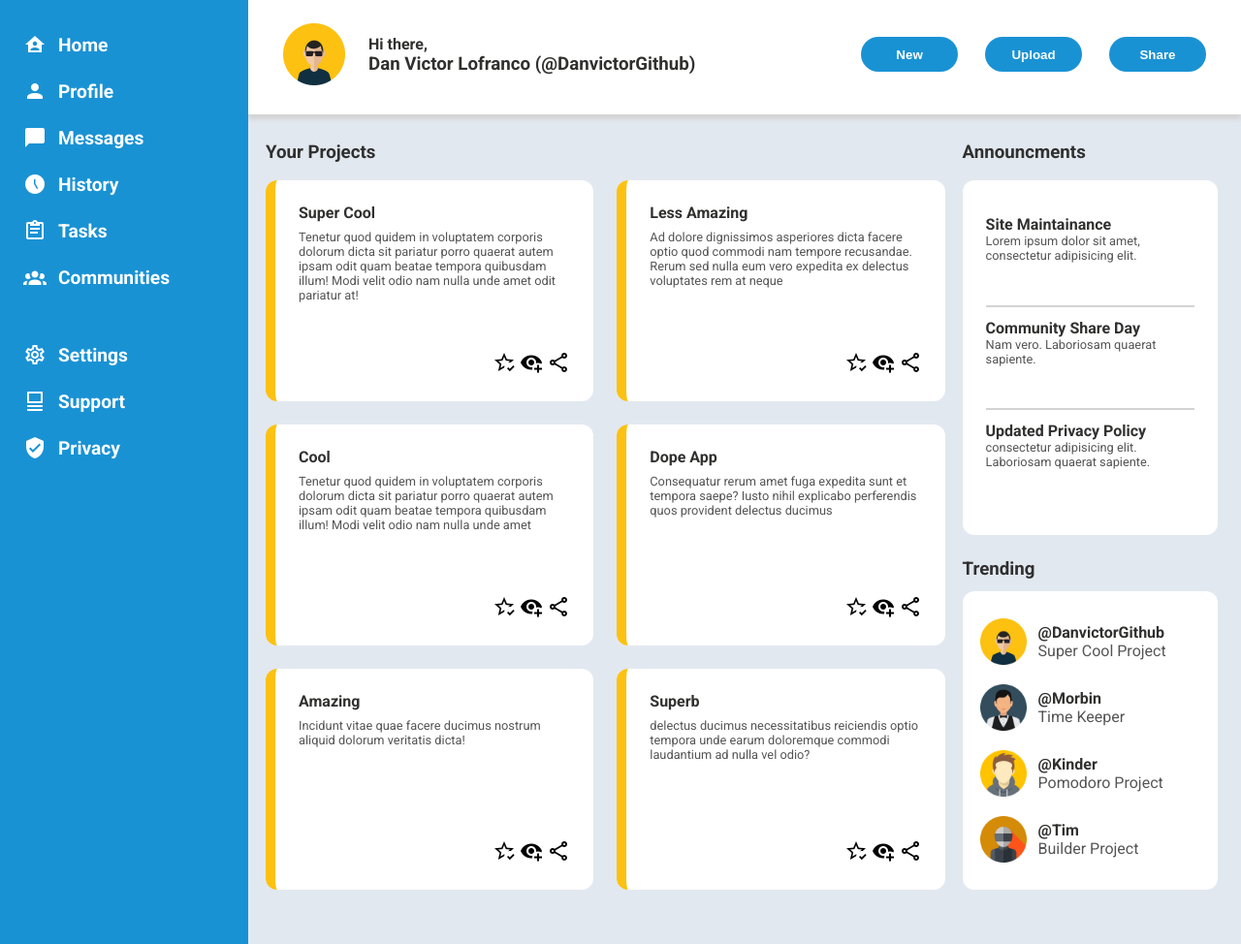
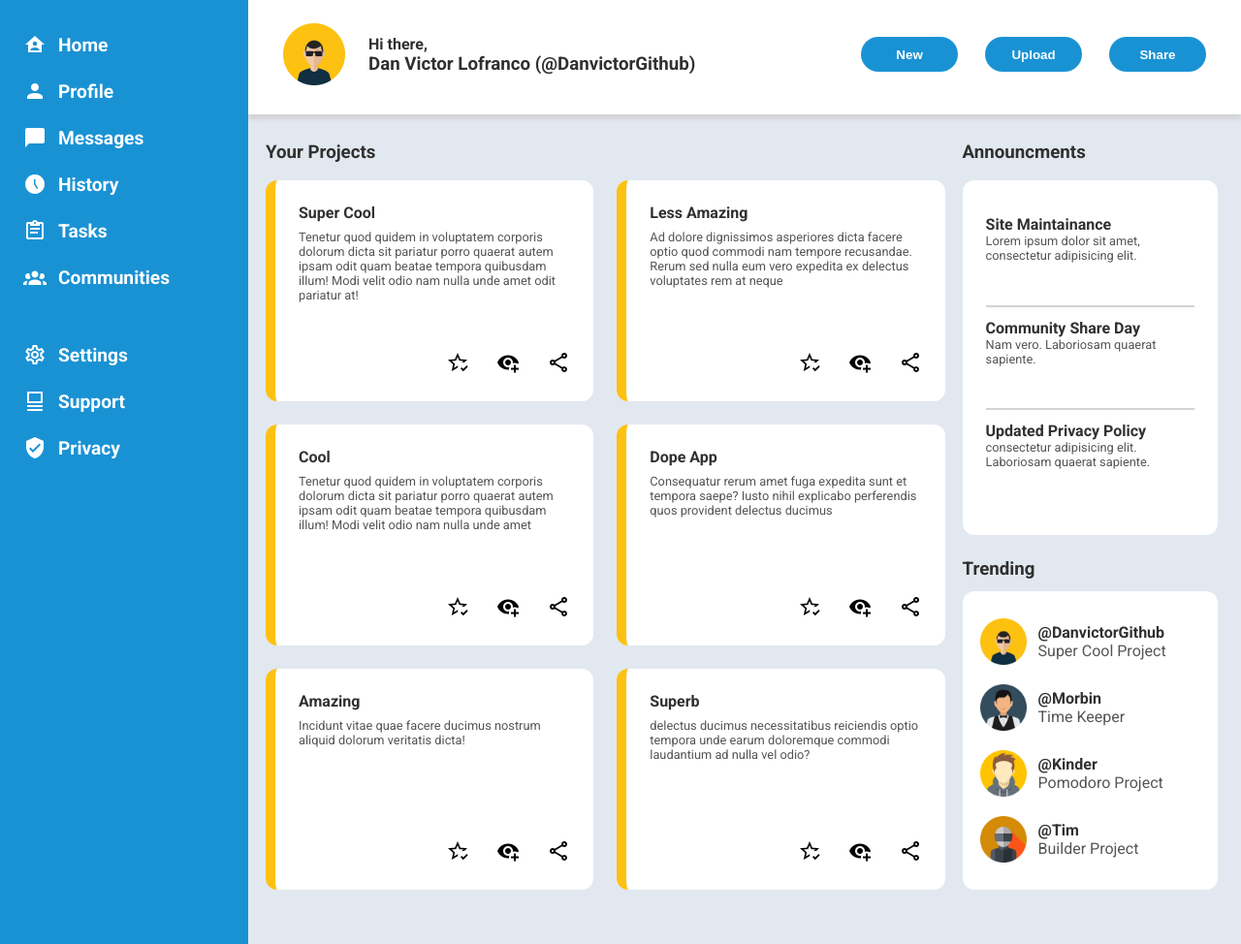
Before and after one commit to Danvictorgithub/Admin-Dashboard, a plain HTML site: page index.html in a window 1280 px wide. Shown: the part 82-1056 px from the top of the page at 97% size. Drawn offline with Linux system fonts and the light colour scheme.

Commit message:
Admin Dashboard 1.0.1: Adding 24px gap on card buttons

```diff
--- a/css/style.css
+++ b/css/style.css
@@ -159,6 +159,9 @@ li {
 .card-btn {
     align-self: flex-end;
 }
+.btn-c {
+    margin-left:24px;
+}
 .a-card{
     background-color:white;
     border-radius: var(--card-round);
--- a/index.html
+++ b/index.html
@@ -72,9 +72,9 @@
                         <p>Tenetur quod quidem in voluptatem corporis dolorum dicta sit pariatur porro quaerat autem ipsam odit quam beatae tempora quibusdam illum! Modi velit odio nam nulla unde amet odit pariatur at!</p>
                     </div>
                     <div class="card-btn">
-                        <img src="./img/star-check-outline.png">
-                        <img src="./img/eye-plus.png">
-                        <img src="./img/share-variant-outline.png">
+                        <img class="btn-c" src="./img/star-check-outline.png">
+                        <img class="btn-c" src="./img/eye-plus.png">
+                        <img class="btn-c" src="./img/share-variant-outline.png">
                     </div>
 
                 </div>
@@ -84,9 +84,9 @@
                         <p>Ad dolore dignissimos asperiores dicta facere optio quod commodi nam tempore recusandae. Rerum sed nulla eum vero expedita ex delectus voluptates rem at neque</p>
                     </div>
                     <div class="card-btn">
-                        <img src="./img/star-check-outline.png">
-                        <img src="./img/eye-plus.png">
-                        <img src="./img/share-variant-outline.png">
+                        <img class="btn-c" src="./img/star-check-outline.png">
+                        <img class="btn-c" src="./img/eye-plus.png">
+                        <img class="btn-c" src="./img/share-variant-outline.png">
                     </div>
                 </div>
                 <div class="card">
@@ -95,9 +95,9 @@
                         <p>Tenetur quod quidem in voluptatem corporis dolorum dicta sit pariatur porro quaerat autem ipsam odit quam beatae tempora quibusdam illum! Modi velit odio nam nulla unde amet</p>
                     </div>
                     <div class="card-btn">
-                        <img src="./img/star-check-outline.png">
-                        <img src="./img/eye-plus.png">
-                        <img src="./img/share-variant-outline.png">
+                        <img class="btn-c" src="./img/star-check-outline.png">
+                        <img class="btn-c" src="./img/eye-plus.png">
+                        <img class="btn-c" src="./img/share-variant-outline.png">
                     </div>
                 </div>
                 <div class="card">
@@ -106,9 +106,9 @@
                         <p>Consequatur rerum amet fuga expedita sunt et tempora saepe? Iusto nihil explicabo perferendis quos provident delectus ducimus</p>
                     </div>
                     <div class="card-btn">
-                        <img src="./img/star-check-outline.png">
-                        <img src="./img/eye-plus.png">
-                        <img src="./img/share-variant-outline.png">
+                        <img class="btn-c" src="./img/star-check-outline.png">
+                        <img class="btn-c" src="./img/eye-plus.png">
+                        <img class="btn-c" src="./img/share-variant-outline.png">
                     </div>
                 </div>
                 <div class="card">
@@ -117,9 +117,9 @@
                         <p>Incidunt vitae quae facere ducimus nostrum aliquid dolorum veritatis dicta!</p>
                     </div>
                     <div class="card-btn">
-                        <img src="./img/star-check-outline.png">
-                        <img src="./img/eye-plus.png">
-                        <img src="./img/share-variant-outline.png">
+                        <img class="btn-c" src="./img/star-check-outline.png">
+                        <img class="btn-c" src="./img/eye-plus.png">
+                        <img class="btn-c" src="./img/share-variant-outline.png">
                     </div>
                 </div>
                 <div class="card bot" >
@@ -128,9 +128,9 @@
                         <p>delectus ducimus necessitatibus reiciendis optio tempora unde earum doloremque commodi laudantium ad nulla vel odio?</p>
                     </div>
                     <div class="card-btn">
-                        <img src="./img/star-check-outline.png">
-                        <img src="./img/eye-plus.png">
-                        <img src="./img/share-variant-outline.png">
+                        <img class="btn-c" src="./img/star-check-outline.png">
+                        <img class="btn-c" src="./img/eye-plus.png">
+                        <img class="btn-c" src="./img/share-variant-outline.png">
                     </div>
                 </div>
             </div>
```
